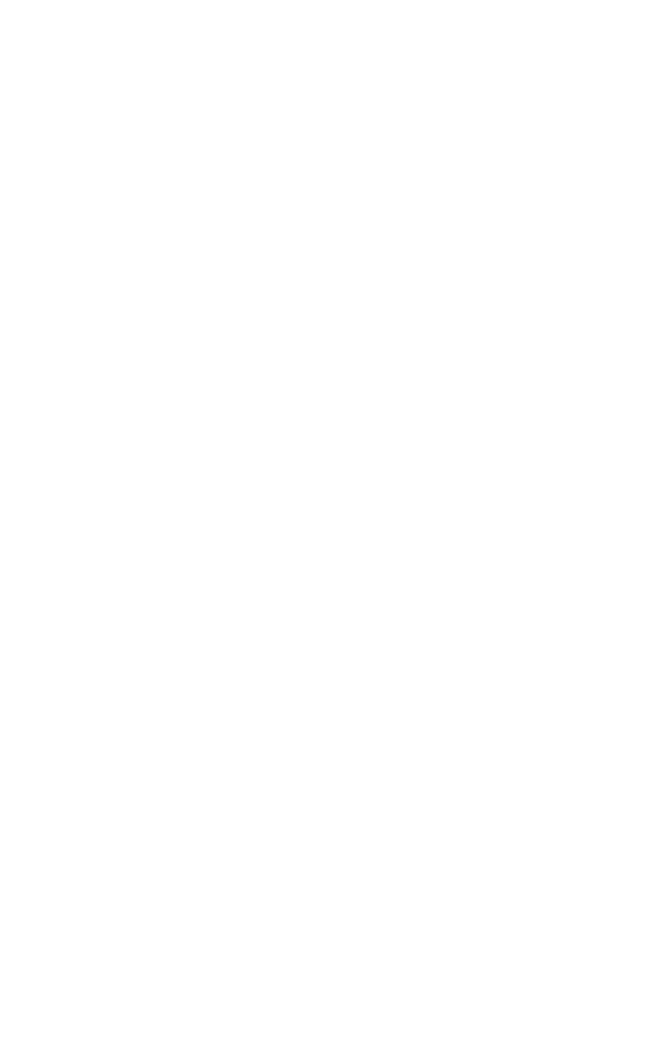
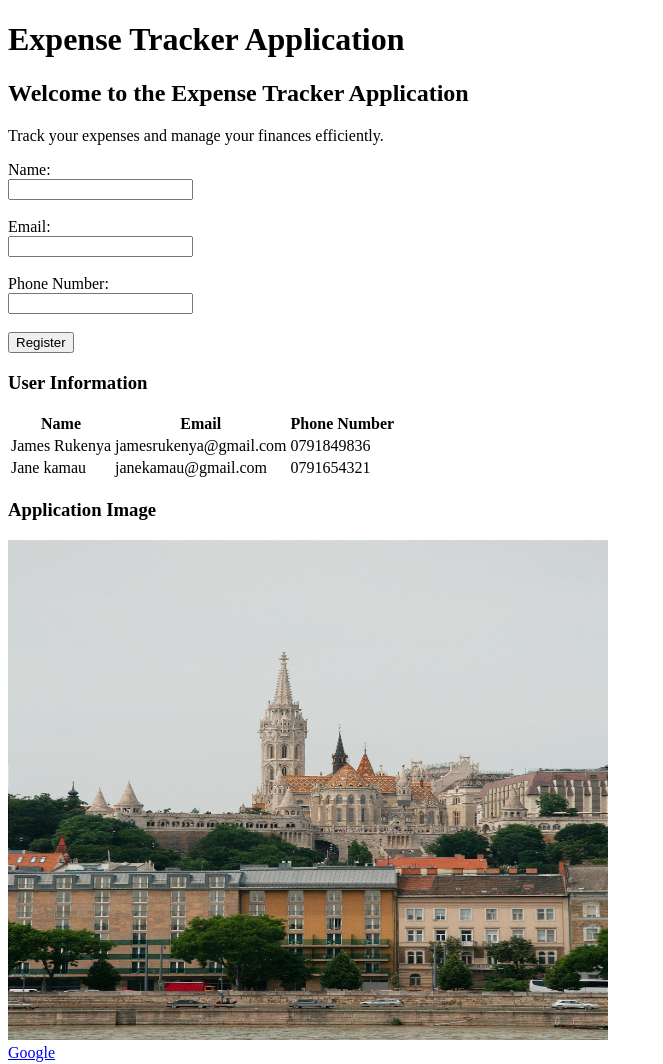
Before and after one commit to Powerlearnproject/week-1-html-setup-Rukenya, a plain HTML site: page index.html in a window 1280 px wide. Shown: the whole page, without its empty margins (0-663 px from the left). Before the commit the page ends 800 px from the top, so only its background shows below. Drawn offline with Linux system fonts and the light colour scheme.

Commit message:
answers to week 1 html

```diff
--- a/index.html
+++ b/index.html
@@ -1 +1,56 @@
 <!DOCTYPE html>
+<html lang="en">
+
+<head>
+    <meta charset="UTF-8">
+    <meta name="viewport" content="width=device-width, initial-scale=1.0">
+    <title>Expense Tracker Application</title>
+</head>
+
+<body>
+    <header>
+        <h1>Expense Tracker Application</h1>
+        <h2>Welcome to the Expense Tracker Application</h2>
+    </header>
+    <p>Track your expenses and manage your finances efficiently.</p>
+
+    <form action="/submit_registration" method="POST">
+        <label for="name">Name:</label><br>
+        <input type="text" id="name" name="name"><br><br>
+
+        <label for="email">Email:</label><br>
+        <input type="email" id="email" name="email"><br><br>
+
+        <label for="phone">Phone Number:</label><br>
+        <input type="tel" id="phone" name="phone"><br><br>
+
+        <input type="submit" value="Register">
+    </form>
+
+    <h3>User Information</h3>
+    <table>
+        <tr>
+            <th>Name</th>
+            <th>Email</th>
+            <th>Phone Number</th>
+        </tr>
+        <tr>
+            <td> James Rukenya</td>
+            <td>jamesrukenya@gmail.com</td>
+            <td>0791849836</td>
+        </tr>
+        <tr>
+            <td>Jane kamau</td>
+            <td>janekamau@gmail.com</td>
+            <td>0791654321</td>
+        </tr>
+    </table>
+
+    <h3>Application Image</h3>
+    <img src="html.jpg" height="500" width="600" alt="Expense Tracker Image"/> <br>
+
+
+    <a href="https://google.com" target="_blank">Google</a>
+</body>
+
+</html>
```
Also changed, not shown: html.jpg (added).
